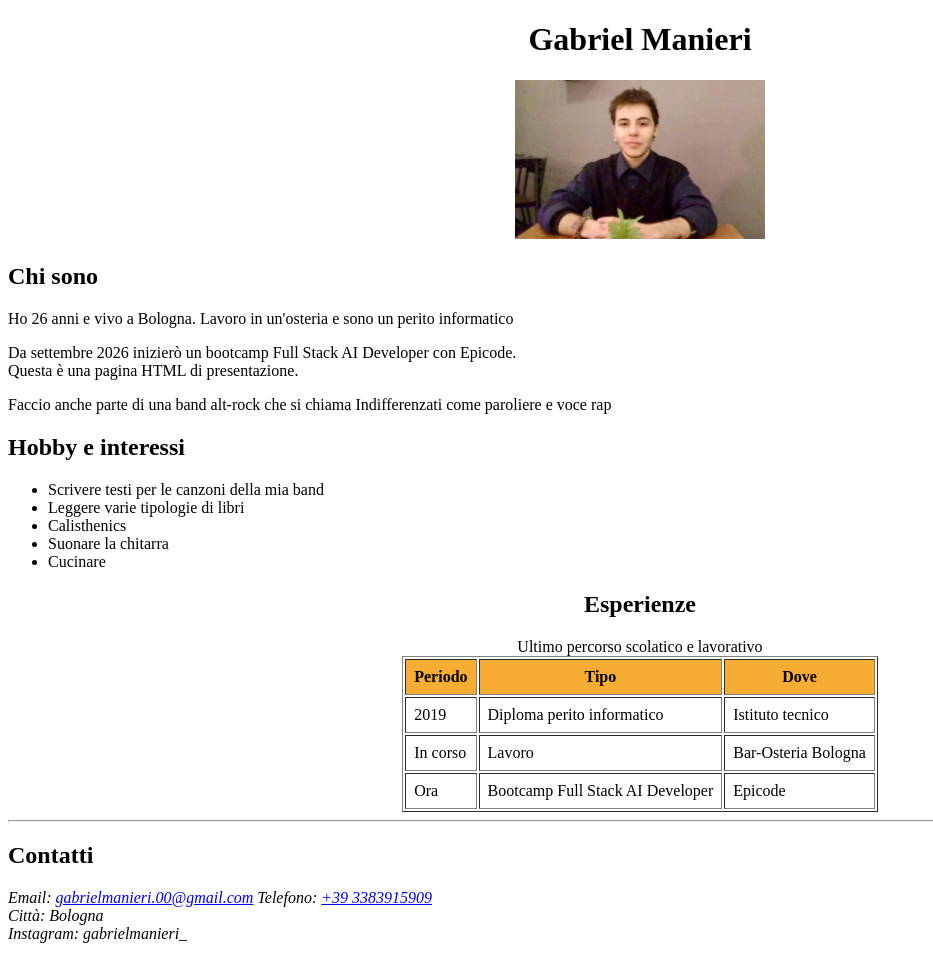
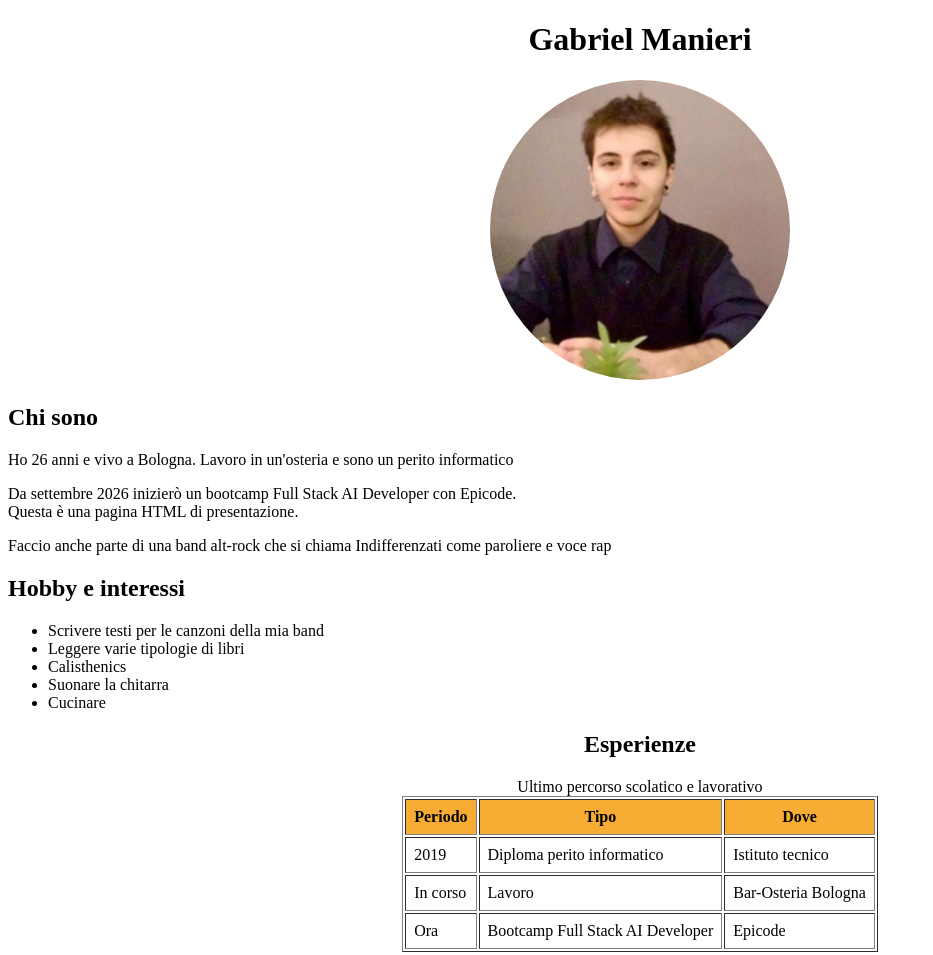
Before and after one commit to gabrielmanieri00/EPICODE---Challenge-1-HTML-BASICS-, a plain HTML site: page index.html in a window 1280 px wide. Shown: the top 955 px of the page, without its empty margins (0-933 px from the left). Drawn offline with Linux system fonts and the light colour scheme.

Commit message:
Update index.html

```diff
--- a/index.html
+++ b/index.html
@@ -5,11 +5,19 @@
     <meta name="viewport" content="width=device-width, initial-scale=1.0">
     <title>Pagina di presentazione - Gabriel</title>
 </head>
+<style>
+    .rotonda {
+      width: 300px;
+      height: 300px;
+      border-radius: 50%;
+      object-fit: cover;
+    }
+</style>
 <body>
     <div align="center">
         <header>
             <h1>Gabriel Manieri</h1>
-            <img src="foto.jpeg" alt="Foto di Gabriel" width="250">
+            <img src="foto.jpeg" alt="Foto di Gabriel" class="rotonda">
         </header>
     </div>
     <div>
```
